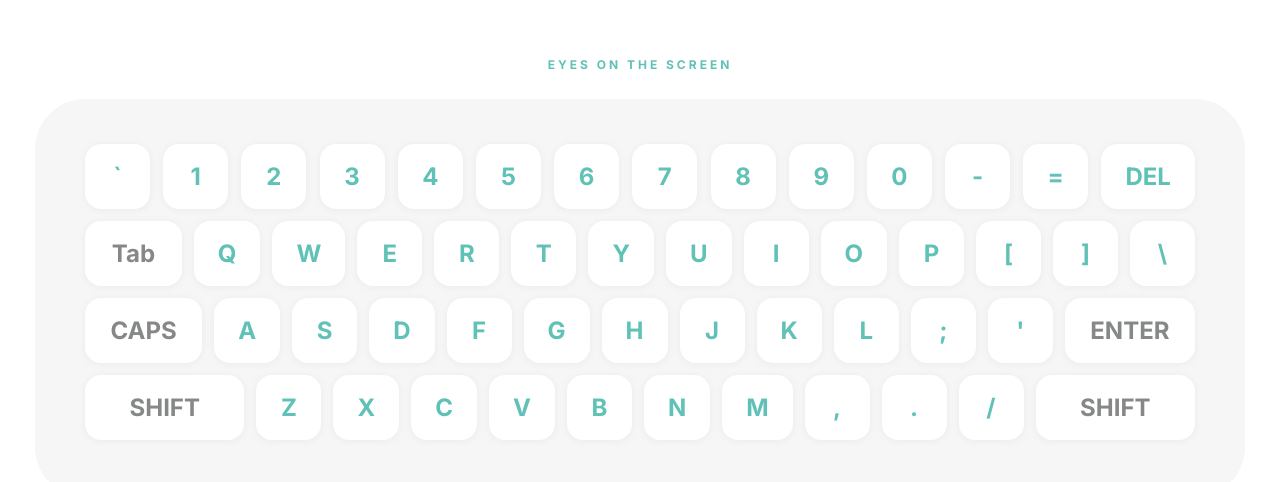
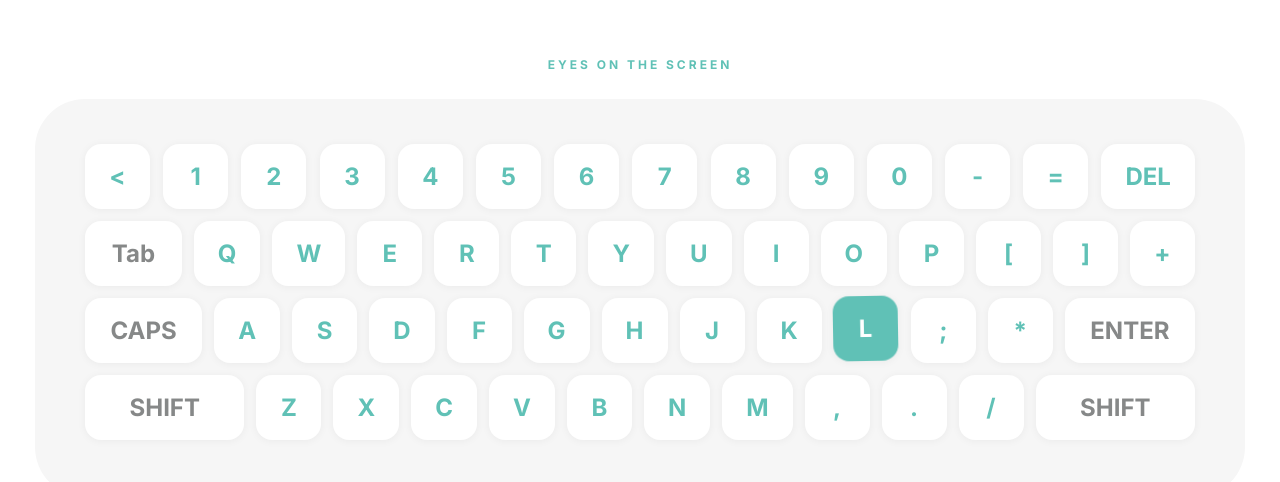
Before and after one commit to kray67/jiggle-keyboard, a plain HTML site: page index.html in a window 1280 px wide. Shown: the part 102-584 px from the top of the page. Drawn offline with nearby package versions, Linux system fonts and the light colour scheme.

Commit message:
added scripts for keyboard vibration

```diff
--- a/app.js
+++ b/app.js
@@ -0,0 +1,45 @@
+$(window).on('load', function() {
+	var allKeys = $('.key').map(function() {
+		return this.dataset['key'];
+	}).get();
+	var targetKey;
+	var $ele;
+	var keyIsVibrating = false;
+	startVibrating();
+
+	function getRandomNumber() {
+		return Math.floor(Math.random() * (52 - 0 + 1) + 0);
+	}
+
+	function vibrateKey(key) {
+		$ele = $(".keyboard").find(".key[data-key='" + key + "']");
+		$ele.addClass('jiggle');
+		keyIsVibrating = true;
+	}
+
+	function startVibrating() {
+		const randomNumber = getRandomNumber();
+		targetKey = allKeys[randomNumber];
+		setTimeout(function() {
+			vibrateKey(targetKey);
+		}, 3000);
+	}
+
+	function stopVibrating() {
+		$ele.removeClass('jiggle');
+		keyIsVibrating = false;
+		startVibrating();
+	}
+
+	$('.key').click(function() {
+		if ((this.dataset["key"] === $ele[0].dataset["key"]) && keyIsVibrating) {
+			stopVibrating();
+		}
+	});
+
+	$(document).on('keypress', function(e) {
+		if ((e.key.toUpperCase() === $ele[0].dataset["key"]) && keyIsVibrating) {
+			stopVibrating();
+		}
+	});
+});
--- a/index.html
+++ b/index.html
@@ -13,7 +13,7 @@
   <div class="keyboard">
     <h1>Eyes on the Screen</h1>
     <div class="row">
-      <button class="key" data-key="`">`</button>
+      <button class="key" data-key="<"><</button>
       <button class="key" data-key="1">1</button>
       <button class="key" data-key="2">2</button>
       <button class="key" data-key="3">3</button>
@@ -42,7 +42,7 @@
       <button class="key" data-key="P">P</button>
       <button class="key" data-key="[">[</button>
       <button class="key" data-key="]">]</button>
-      <button class="key" data-key="\">\</button>
+      <button class="key" data-key="+">+</button>
     </div>
     <div class="row">
       <button class="key utility" data-key="CAPSLOCK">CAPS</button>
@@ -56,7 +56,7 @@
       <button class="key" data-key="K">K</button>
       <button class="key" data-key="L">L</button>
       <button class="key" data-key=";">;</button>
-      <button class="key" data-key="'">'</button>
+      <button class="key" data-key="*">*</button>
       <button class="key utility" data-key="ENTER">ENTER</button>
     </div>
     <div class="row">
@@ -74,6 +74,7 @@
       <button class="key utility" data-key="SHIFT">SHIFT</button>
     </div>
   </div>
+  <script src="https://code.jquery.com/jquery-3.6.0.min.js"integrity="sha256-/xUj+3OJU5yExlq6GSYGSHk7tPXikynS7ogEvDej/m4="crossorigin="anonymous"></script>
   <script src="app.js"></script>
 </body>
 
```
